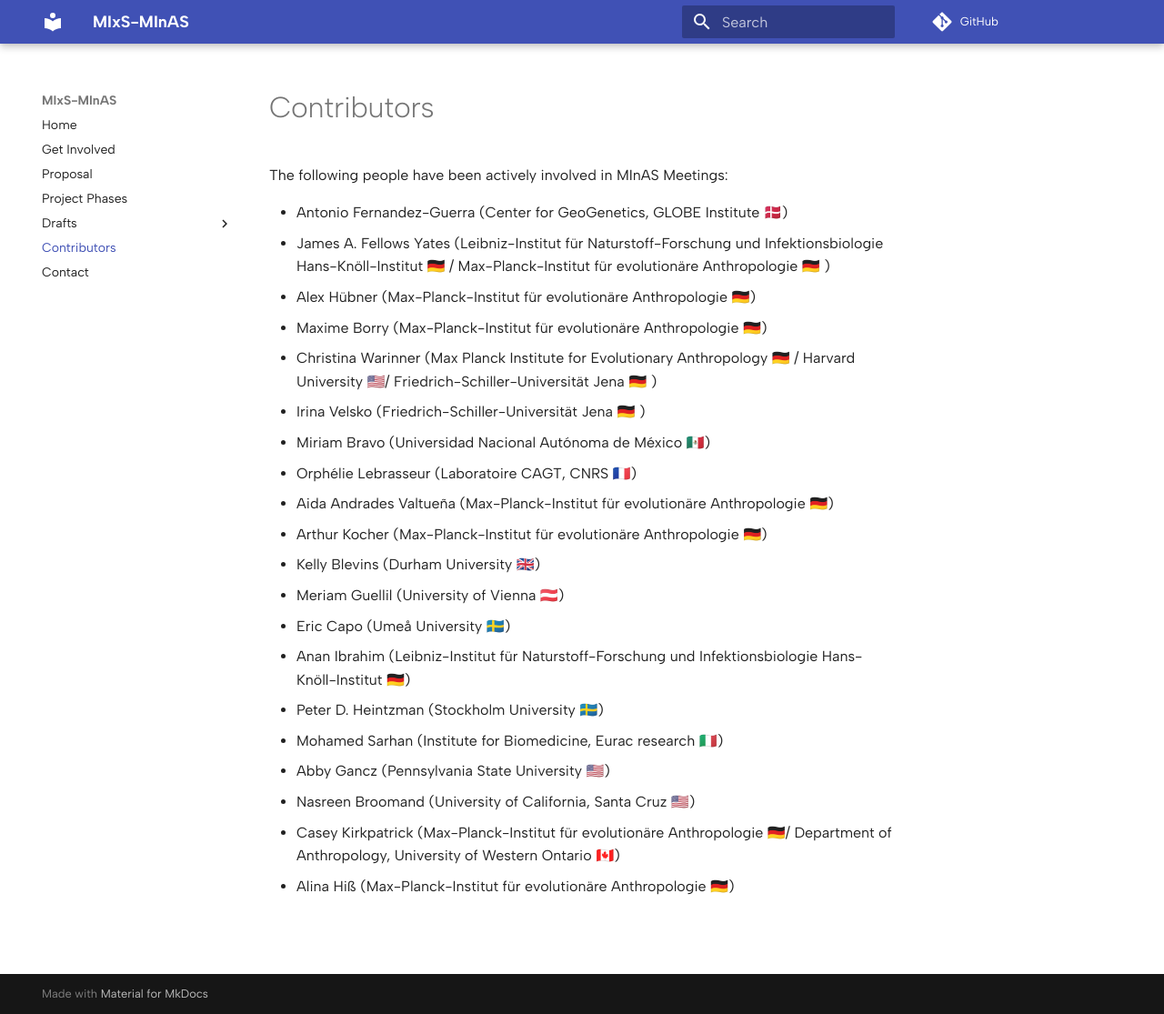
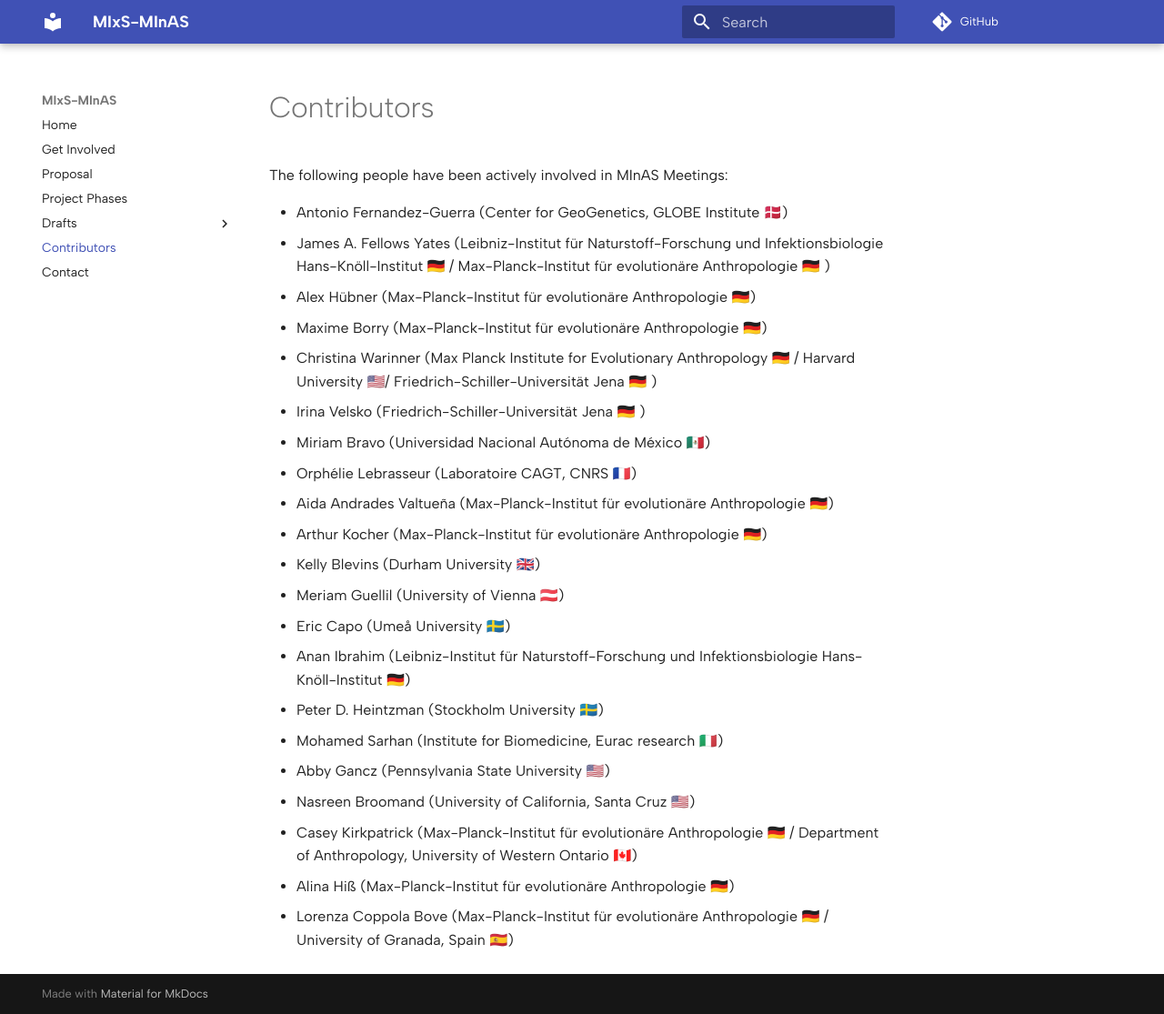
Before and after one commit to MIxS-MInAS/MIxS-MInAS.github.io, an MkDocs documentation site: the page built from docs/contributors.md, in a window 1280 px wide and 1115 px high. Shown: the whole window at 91% size. Built offline with MkDocs 1.6.1 and Material for MkDocs 9.7.7, drawn with Linux system fonts in a browser that asks for light colours; comment, search, counter and statistics services are not loaded.

Commit message:
Add Lorenza from EVA @ Pathogens

```diff
--- a/docs/contributors.md
+++ b/docs/contributors.md
@@ -20,5 +20,6 @@ The following people have been actively involved in MInAS Meetings:
 - Mohamed Sarhan (Institute for Biomedicine, Eurac research 🇮🇹)
 - Abby Gancz (Pennsylvania State University 🇺🇲)
 - Nasreen Broomand (University of California, Santa Cruz 🇺🇲)
-- Casey Kirkpatrick (Max-Planck-Institut für evolutionäre Anthropologie 🇩🇪/ Department of Anthropology, University of Western Ontario 🇨🇦)
+- Casey Kirkpatrick (Max-Planck-Institut für evolutionäre Anthropologie 🇩🇪 / Department of Anthropology, University of Western Ontario 🇨🇦)
 - Alina Hiß (Max-Planck-Institut für evolutionäre Anthropologie 🇩🇪)
+- Lorenza Coppola Bove (Max-Planck-Institut für evolutionäre Anthropologie 🇩🇪 / University of Granada, Spain 🇪🇸)
```
